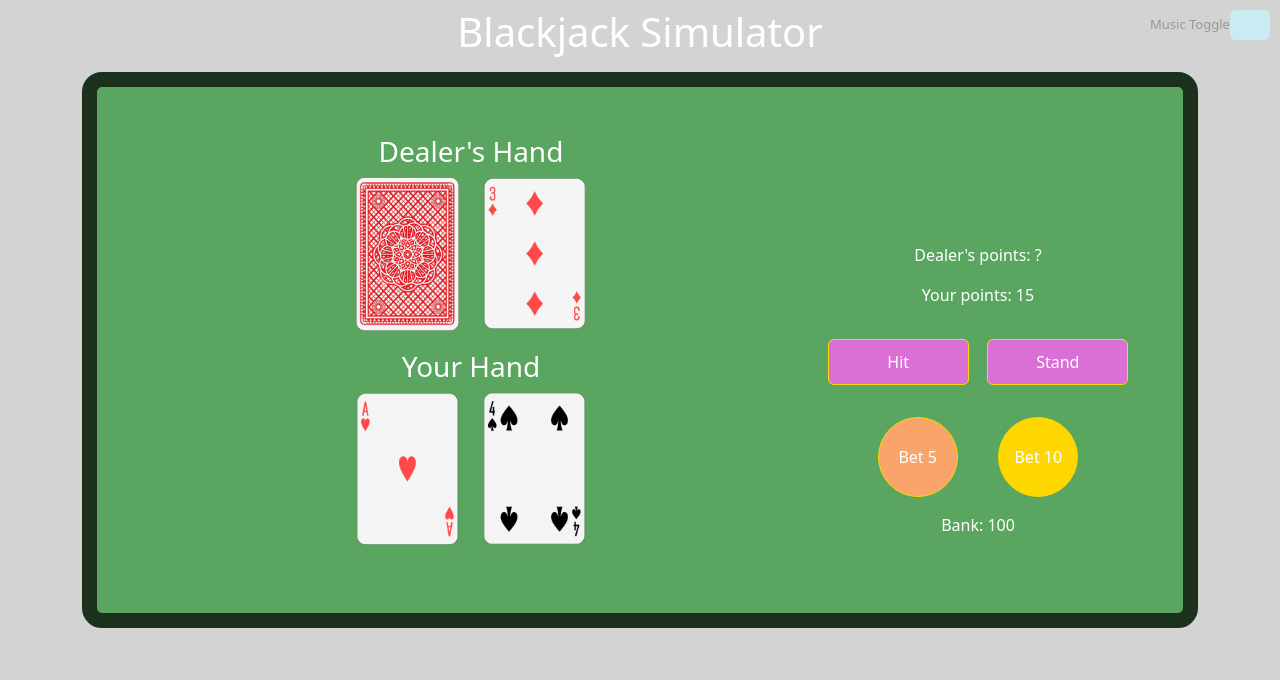
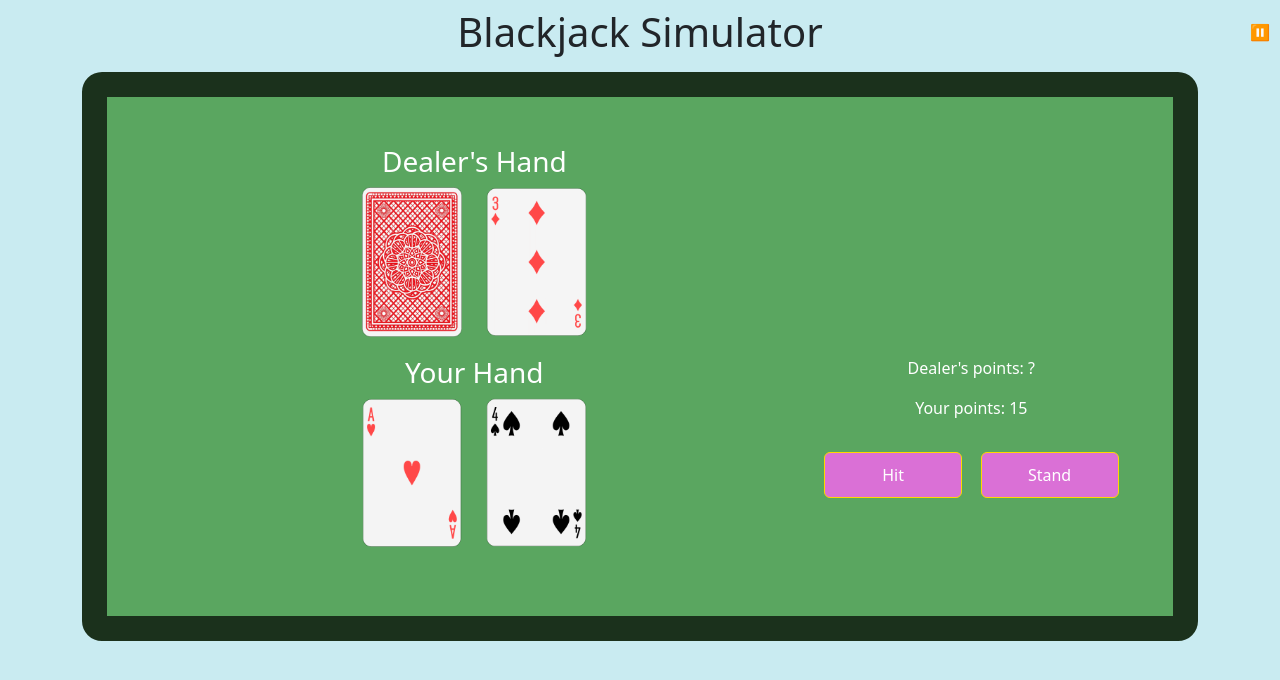
Before and after one commit to Mer-W/UI_Project, a plain HTML site: page Meredith/index.html in a window 1280 px wide. Both pictures are taken after a click on the button "Begin Game". Drawn offline with nearby package versions, Linux system fonts and the light colour scheme.

Commit message:
Revert "Merge branch 'main' of https://github.com/Mer-W/UI_Project"
This reverts commit f308726740f9ca9e8f6e54e517c5d462989dd0a7, reversing
changes made to e04dabcb692211c85c2be604f6b0249bd542909a.

```diff
--- a/Meredith/index.html
+++ b/Meredith/index.html
@@ -10,7 +10,7 @@
   <body>
 
     <div class="container h-100">
-      <h1 id="title" class="p-2 text-center">Blackjack Simulator</h1>
+      <h1 class="p-2 text-center">Blackjack Simulator</h1>
       <!--Game intro-->
       <div id="intro" class="container p-5 text-center">
         <h2>How to Play</h2>
@@ -25,14 +25,7 @@
       <audio id="shuffle-sound" src="sounds/shuffle.mp3"></audio>
       <audio id="win-sound" src="sounds/win-fanfare.mp3"></audio>
       <audio id="lose-sound" src="sounds/lose-sound.mp3"></audio>
-
-
-      <div  id="toggle-music-button" class="container">
-        <div class="toggle-music-info">Music Toggle</div>
-        <button class="toggle-music-button rounded"></button>
-      </div>
-
-
+      <button id="toggle-music-button" class="toggle-music-button">⏸️</button>
 
       <!-- Game Board -->
       <div id="game-board" class="container p-5 text-center">
@@ -58,7 +51,7 @@
 
 
         <div class="col-4">
-          <div class="row h-25 text-center">
+          <div class="row h-50 text-center">
 
                   <!-- Result Section -->
             <div id="result-section" class="container text-center align-items-end">
@@ -76,20 +69,13 @@
           <div class="row text-center">
             <p>Your points: <span id="playerScore"></span></p>
           </div>
-          <button id="play-again-button" class="bt rounded mt-3">Play Again</button>
+
           <div id="game-buttons" class="row mt-3 justify-content-evenly align-items-end">
               <button id="hit-button" class="bt rounded col-5">Hit</button>
               <button id="stand-button" class="bt rounded col-5">Stand</button>
           </div>
+          <button id="play-again-button" class="bt rounded mt-3">Play Again</button>
 
-
-          <div id="bet-buttons" class="row m-3 justify-content-evenly align-items-start">
-            <button id="token-5" class="bt col-5 mt-3">Bet 5</button>
-            <button id="token-10" class="bt col-5 mt-3">Bet 10</button>
-        </div>
-        <div class="row text-center">
-          <p>Bank: <span id="balance">100</span></p>
-        </div>
 
         </div>
       </div>
--- a/Meredith/js/script.js
+++ b/Meredith/js/script.js
@@ -6,8 +6,6 @@ let dealerScore = 0;
 let dealerWait;
 var playerHand = [];
 var dealerHand = [];
-// bank balance
-var bank = 100;
 
 // event listener for onload setup
 window.addEventListener('load', setup);
@@ -191,7 +189,6 @@ function initiateGame() {
   win.style.display = "none";
   bust.style.display = "none";
   lose.style.display = "none";
-
 
   beginRound();
 }
--- a/Meredith/styles/main.css
+++ b/Meredith/styles/main.css
@@ -2,10 +2,6 @@
 #intro {
   color: white;
   background-color: #5AA660;
-}
-
-#title {
-  color: white;
 }
 
 /* Game Board Styles */
@@ -18,8 +14,8 @@
 
   }
 
-  #game-board, #intro {
-    border: #1b311c 15px solid;
+  #game-board{
+    border: #1b311c 25px solid;
     border-radius:20px;
   }
 
@@ -30,7 +26,7 @@
     left: 0;
     width: 100%;
     height: 100%;
-    background-color: lightgray;
+    background-color: #c9ebf1;
     z-index: -1;
   }
 
@@ -92,18 +88,6 @@
     cursor: pointer;
   }
 
-  .toggle-music-info {
-    position: fixed;
-    font-size:small;
-    color:rgb(151, 151, 151);
-    top: 15px;
-    right: 50px;
-    width: 80px;
-    height: 30px;
-    border: none;
-    cursor: pointer;
-  }
-
   .bt {
     background-color: orchid;
     border: 1px solid gold;
@@ -118,18 +102,3 @@
     background-color: darkorchid;
     box-shadow: 0 0 20px gold;
   }
-
-  #token-10 {
-    background-color: gold;
-    width: 80px;
-    height: 80px;
-    padding: 6px 6px;
-    border-radius: 40px;
-}
-#token-5 {
-  background-color: rgb(249, 164, 107);
-  width: 80px;
-  height: 80px;
-  padding: 6px 6px;
-  border-radius: 40px;
-}
```
Also changed, not shown: 1 other file.
